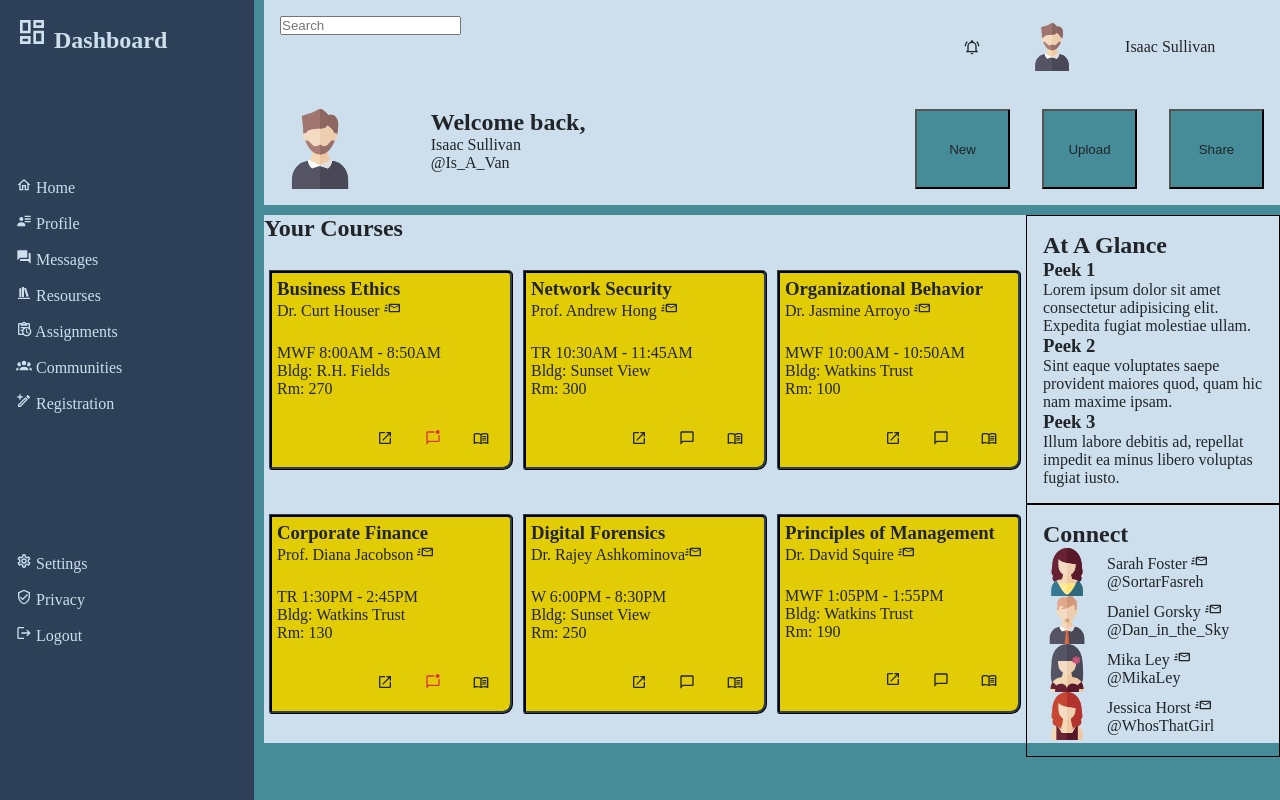
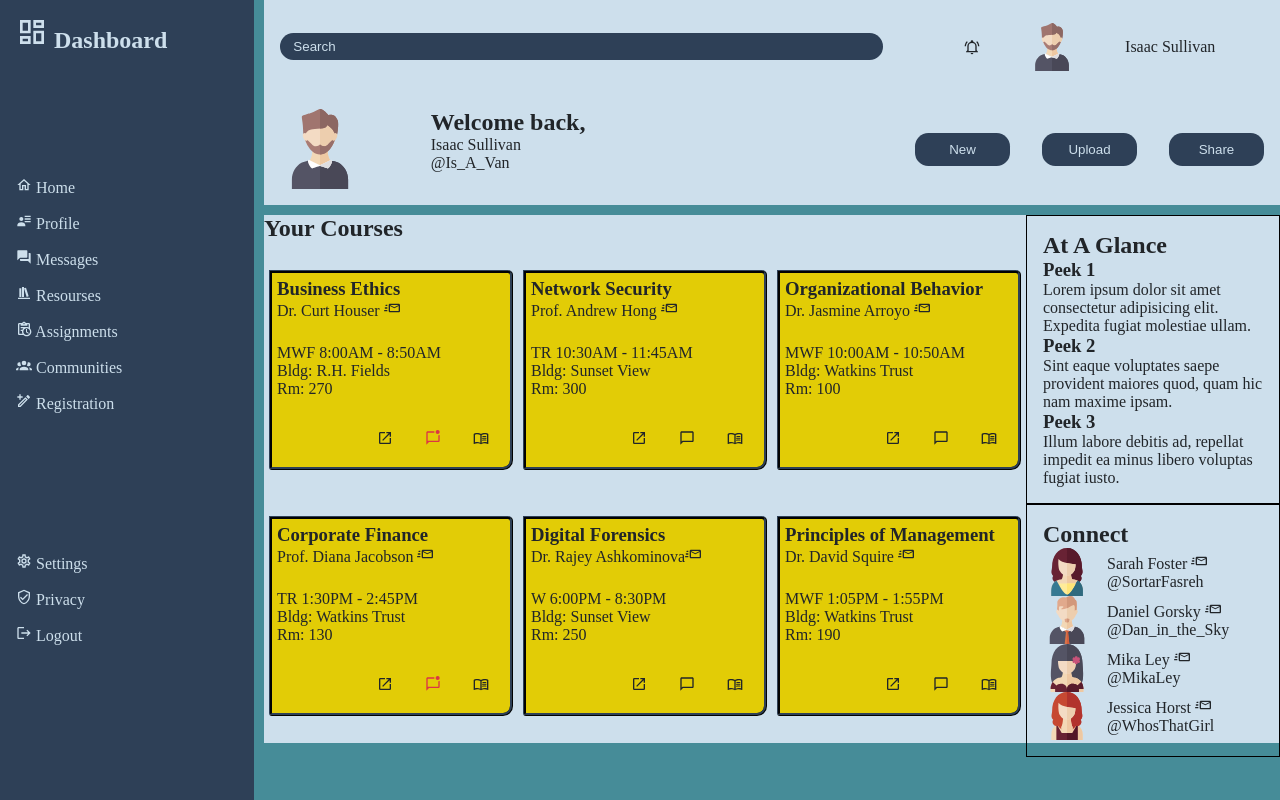
Before and after one commit to jorobertmac/dashboard, a plain HTML site: page index.html in a window 1280 px wide. Drawn offline with Linux system fonts and the light colour scheme.

Commit message:
Clickable contents

```diff
--- a/index.html
+++ b/index.html
@@ -145,7 +145,7 @@
               <p>Rm: 190</p>
             </div>
             <div class="courseEngagement">
-              <button><img src="./icons/open-in-new.svg" alt="View Course" class="icon"></button>
+              <img src="./icons/open-in-new.svg" alt="View Course" class="icon">
               <img src="./icons/message-outline.svg" alt="Messages" class="icon">
               <img src="./icons/book-open-variant-outline.svg" alt="Resourses" class="icon">
             </div>
--- a/style.css
+++ b/style.css
@@ -1,6 +1,7 @@
 :root {
   /* COLORS */
   --primary-color: #2E4057;
+  --primary-shade-color: #4d6d96;
   --secondary-color: #e2cc06;
   --base-color: #cddfec;
   --text-color: #212529;
@@ -17,29 +18,12 @@
 }
 
 button {
-  background-color: var(--accent-color);
+  background-color: var(--primary-color);
   color: inherit;
 }
 
 .container {
   display: grid;
-  /* grid-template-areas:
-    "nav search        search        search        profile"
-    "nav greeting      greeting      engagement    engagement"
-    "nav coursesHeader coursesHeader coursesHeader atAGlanceHeader"
-    "nav courses       courses       courses       atAGlance"
-    "nav courses       courses       courses       atAGlance"
-
-    "nav courses       courses       courses       atAGlance"
-    "nav courses       courses       courses       atAGlance"
-    "nav courses       courses       courses       atAGlance"
-    "nav courses       courses       courses       communityConnectionsHeader"
-    "nav courses       courses       courses       communityConnections"
-
-    "nav courses       courses       courses       communityConnections"
-    "nav courses       courses       courses       communityConnections"
-    "nav courses       courses       courses       communityConnections"
-    "nav courses       courses       courses       communityConnections"; */
 
   grid-template:
     "nav header" 2fr
@@ -68,6 +52,13 @@ button {
 nav li {
   padding-bottom: 1em;
 }
+
+nav li:hover {
+  text-decoration-line: underline;
+  font-weight: bold;
+  cursor: pointer;
+}
+
 .header {
   grid-area: header;
   display: grid;
@@ -80,8 +71,32 @@ nav li {
 .search {
   grid-area: search;
 
+  display: grid;
+
   padding: 1em;
   background-color: var(--base-color);
+
+
+  align-items: center;
+}
+
+.search input {
+  border: none;
+  border-radius: 1em;
+  height: 2em;
+  padding: 1em;
+  background-color: var(--primary-color);
+  color: var(--base-color);
+}
+.search input:hover {
+  background-color: var(--primary-shade-color);
+}
+.search input:focus {
+  background-color: var(--primary-shade-color);
+}
+
+.search input::placeholder {
+  color: var(--base-color);
 }
 
 .profile {
@@ -111,11 +126,26 @@ nav li {
   grid-template-columns: repeat(3, 1fr);
   gap: 2em;
   justify-content: right;
+  align-items: center;
 
   padding: 1em;
   background-color: var(--base-color);
 }
 
+
+.engagement button {
+  border: none;
+  border-radius: 1em;
+  height: 2.5em;
+  color: var(--base-color);
+}
+
+
+.engagement button:hover {
+  font-weight: bold;
+  background-color: var(--primary-shade-color);
+  cursor: pointer;
+}
 .main {
   grid-area: main;
 
@@ -178,9 +208,6 @@ nav li {
   background-color: inherit;
 }
 
-.courseEngagement button:hover{
-  background-color: #DC3545;
-}
 
 .icon {
   width: 16px;
@@ -188,6 +215,10 @@ nav li {
 
 .icon.large {
   width: 32px;
+}
+
+.icon:hover {
+  cursor: pointer;
 }
 
 .glance {
@@ -216,6 +247,10 @@ nav li {
   width: 5em;
 }
 
+.avatar:hover {
+  cursor: pointer;
+}
+
 .contact {
   display: flex;
   align-items: center;
```
